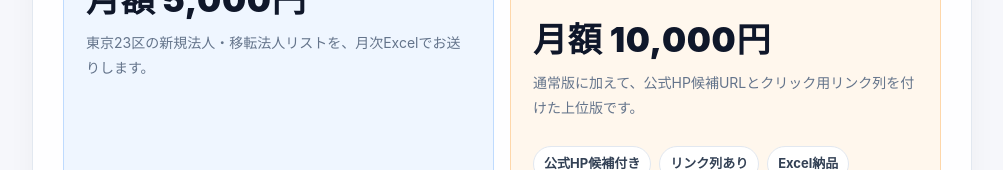
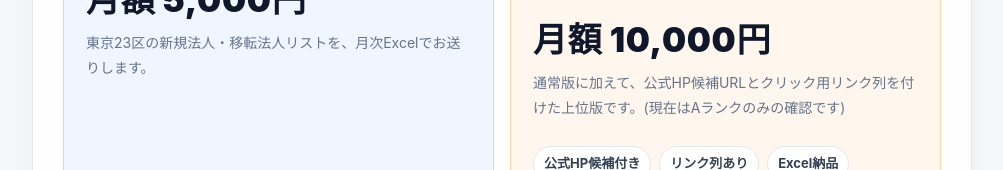
Before and after one commit to morisuke-1031/18_csvfile, a plain HTML site: page index.html in a window 1280 px wide. Shown: the part 2130-2300 px from the top of the page, without its empty margins (138-1141 px from the left). Drawn offline with Linux system fonts and the light colour scheme.

Commit message:
Update pricing and HP confirmation plan

```diff
--- a/index.html
+++ b/index.html
@@ -790,7 +790,7 @@
             <p class="plan-name">HP確認版</p>
             <p class="price">月額 10,000円</p>
             <p class="price-sub">
-              通常版に加えて、公式HP候補URLとクリック用リンク列を付けた上位版です。
+              通常版に加えて、公式HP候補URLとクリック用リンク列を付けた上位版です。(現在はAランクのみの確認です)
             </p>
           </div>
 
```
